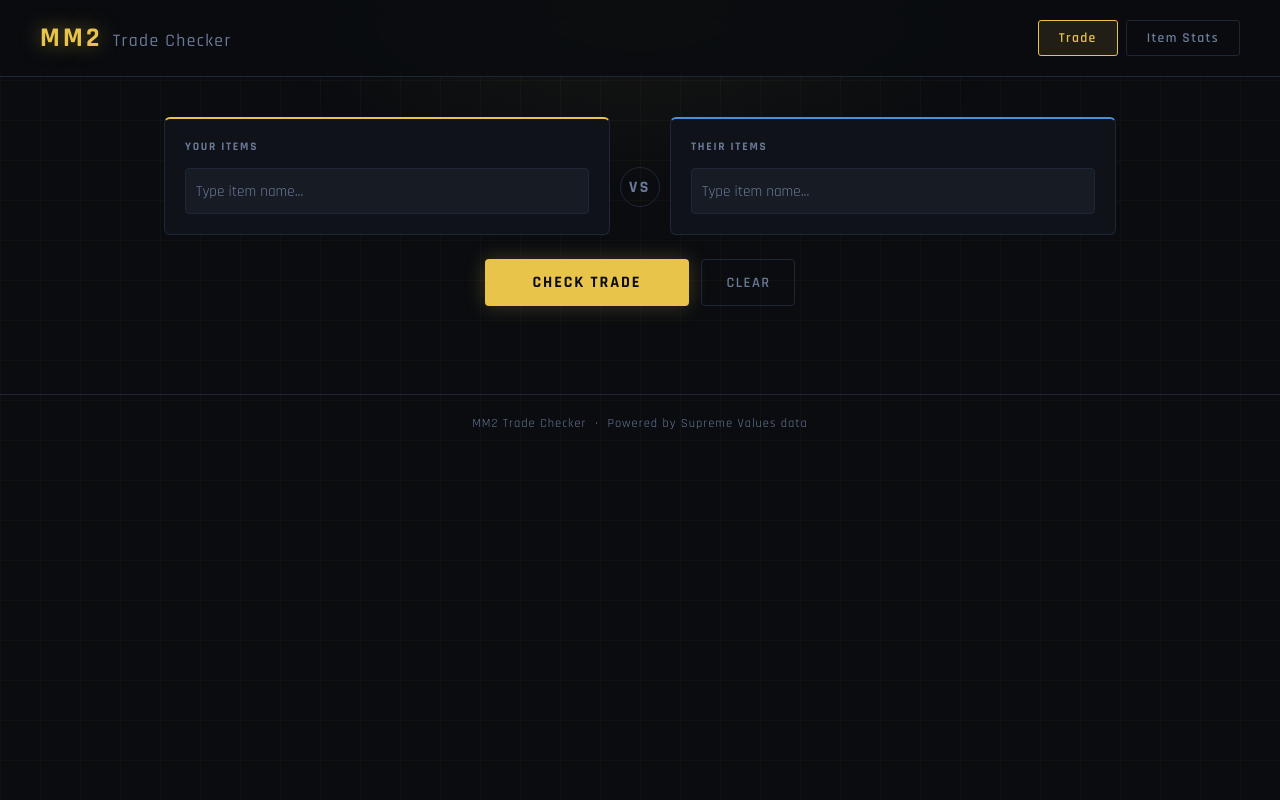
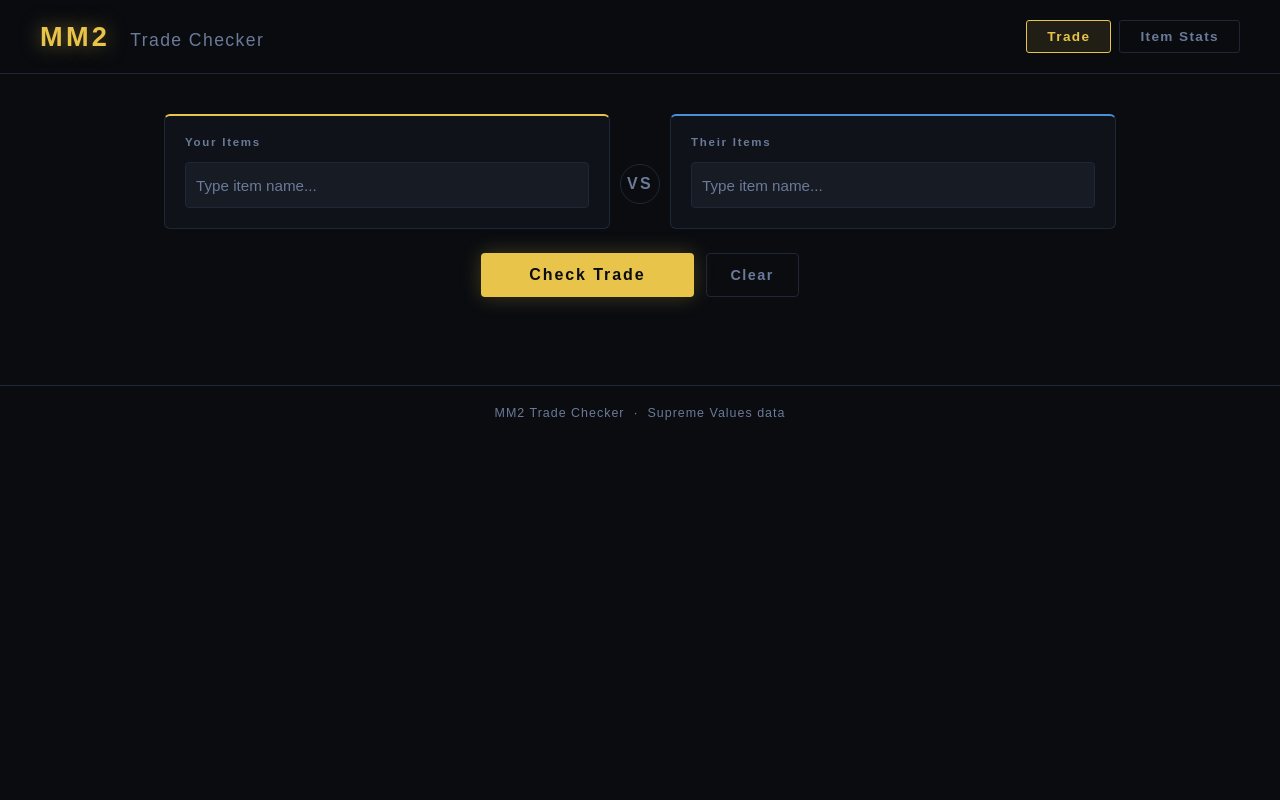
Before and after one commit to TheTwixBar/mm2-trade-checker, a Flask app: page / in a window 1280 px wide. Run offline with Flask 3, Linux system fonts and the light colour scheme.

Commit message:
Update index.html

```diff
--- a/templates/index.html
+++ b/templates/index.html
@@ -4,19 +4,21 @@
   <meta charset="UTF-8"/>
   <meta name="viewport" content="width=device-width, initial-scale=1.0"/>
   <title>MM2 Trade Checker</title>
-  <link rel="icon" type="image/x-icon" href="https://i.imgur.com/5idli1e.png">
+  <link rel="icon" type="image/svg+xml" href="/static/favicon.svg"/>
   <link rel="preconnect" href="https://fonts.googleapis.com">
-  <link href="https://fonts.googleapis.com/css2?family=Rajdhani:wght@400;500;600;700&family=Share+Tech+Mono&display=swap" rel="stylesheet">
+  <link href="https://fonts.googleapis.com/css2?family=Bebas+Neue&family=Barlow+Condensed:wght@400;500;600;700&family=Share+Tech+Mono&display=swap" rel="stylesheet">
   <link rel="stylesheet" href="/static/css/style.css"/>
 </head>
 <body>
-
-  <div class="bg-grid"></div>
-  <div class="bg-glow"></div>
+  <div class="bg-texture"></div>
+  <div class="bg-scratches"></div>
+  <div class="bg-vignette"></div>
+  <div class="bg-hotspot"></div>
 
   <header>
     <div class="logo">
       <span class="logo-mm2">MM2</span>
+      <span class="logo-sep"></span>
       <span class="logo-trade">Trade Checker</span>
     </div>
     <nav>
@@ -26,121 +28,76 @@
   </header>
 
   <main>
-
     <!-- ── TRADE TAB ── -->
     <section class="tab active" id="tab-trade">
       <div class="card-row">
-
         <div class="trade-card yours">
-          <div class="card-label">YOUR ITEMS</div>
+          <div class="card-label">Your Items</div>
           <div class="tag-input-wrapper" id="yours-tags">
             <input type="text" id="yours-input" placeholder="Type item name..." autocomplete="off"/>
           </div>
           <ul class="suggestions" id="yours-suggestions"></ul>
         </div>
-
         <div class="vs-col">
-          <div class="vs-badge">VS</div>
+          <div class="vs-badge"><span>VS</span></div>
         </div>
-
         <div class="trade-card theirs">
-          <div class="card-label">THEIR ITEMS</div>
+          <div class="card-label">Their Items</div>
           <div class="tag-input-wrapper" id="theirs-tags">
             <input type="text" id="theirs-input" placeholder="Type item name..." autocomplete="off"/>
           </div>
           <ul class="suggestions" id="theirs-suggestions"></ul>
         </div>
-
       </div>
 
       <div class="check-row">
-        <button id="check-btn">CHECK TRADE</button>
-        <button id="clear-btn" class="clear-btn">CLEAR</button>
+        <button id="check-btn">Check Trade</button>
+        <button id="clear-btn" class="clear-btn">Clear</button>
       </div>
 
       <div id="trade-error" class="error-msg hidden"></div>
 
       <div id="result-panel" class="result-panel hidden">
         <div class="result-verdict" id="result-verdict"></div>
-
+        <div class="result-body">
           <div class="result-grid">
             <div class="stat-block">
-            <div class="stat-title">MM2 VALUE</div>
-            <div class="stat-row">
-              <span class="label">You</span>
-              <span class="value" id="r-your-raw"></span>
+              <div class="stat-title">MM2 Value</div>
+              <div class="stat-row"><span class="label">You</span><span class="value" id="r-your-raw"></span></div>
+              <div class="stat-row"><span class="label">Them</span><span class="value" id="r-their-raw"></span></div>
+              <div class="stat-row diff-row"><span class="label">Diff</span><span class="value" id="r-raw-diff"></span></div>
             </div>
-            <div class="stat-row">
-              <span class="label">Them</span>
-              <span class="value" id="r-their-raw"></span>
+            <div class="stat-block">
+              <div class="stat-title">AI Score</div>
+              <div class="stat-row"><span class="label">You</span><span class="value" id="r-your-ai"></span></div>
+              <div class="stat-row"><span class="label">Them</span><span class="value" id="r-their-ai"></span></div>
+              <div class="stat-row diff-row"><span class="label">Diff</span><span class="value" id="r-ai-diff"></span></div>
             </div>
-            <div class="stat-row diff-row">
-              <span class="label">Diff</span>
-              <span class="value" id="r-raw-diff"></span>
+            <div class="stat-block">
+              <div class="stat-title">Demand</div>
+              <div class="stat-row"><span class="label">You</span><span class="value" id="r-your-demand"></span></div>
+              <div class="stat-row"><span class="label">Them</span><span class="value" id="r-their-demand"></span></div>
+              <div class="stat-row diff-row"><span class="label">Diff</span><span class="value" id="r-demand-diff"></span></div>
+            </div>
+            <div class="stat-block">
+              <div class="stat-title">Rarity</div>
+              <div class="stat-row"><span class="label">You</span><span class="value" id="r-your-rarity"></span></div>
+              <div class="stat-row"><span class="label">Them</span><span class="value" id="r-their-rarity"></span></div>
+              <div class="stat-row diff-row"><span class="label">Diff</span><span class="value" id="r-rarity-diff"></span></div>
             </div>
           </div>
-
-          <div class="stat-block">
-            <div class="stat-title">AI SCORE</div>
-            <div class="stat-row">
-              <span class="label">You</span>
-              <span class="value" id="r-your-ai"></span>
-            </div>
-            <div class="stat-row">
-              <span class="label">Them</span>
-              <span class="value" id="r-their-ai"></span>
-            </div>
-            <div class="stat-row diff-row">
-              <span class="label">Diff</span>
-              <span class="value" id="r-ai-diff"></span>
-            </div>
-          </div>
-
-          <div class="stat-block">
-            <div class="stat-title">DEMAND</div>
-            <div class="stat-row">
-              <span class="label">You</span>
-              <span class="value" id="r-your-demand"></span>
-            </div>
-            <div class="stat-row">
-              <span class="label">Them</span>
-              <span class="value" id="r-their-demand"></span>
-            </div>
-            <div class="stat-row diff-row">
-              <span class="label">Diff</span>
-              <span class="value" id="r-demand-diff"></span>
-            </div>
-          </div>
-
-          <div class="stat-block">
-            <div class="stat-title">RARITY</div>
-            <div class="stat-row">
-              <span class="label">You</span>
-              <span class="value" id="r-your-rarity"></span>
-            </div>
-            <div class="stat-row">
-              <span class="label">Them</span>
-              <span class="value" id="r-their-rarity"></span>
-            </div>
-            <div class="stat-row diff-row">
-              <span class="label">Diff</span>
-              <span class="value" id="r-rarity-diff"></span>
-            </div>
-          </div>
-        </div>
-
           <div class="stability-row">
             <div class="stab-block">
-            <div class="stab-label">YOUR STABILITY</div>
+              <div class="stab-label">Your Stability</div>
               <div id="r-your-stab" class="stab-tags"></div>
             </div>
             <div class="stab-block">
-            <div class="stab-label">THEIR STABILITY</div>
+              <div class="stab-label">Their Stability</div>
               <div id="r-their-stab" class="stab-tags"></div>
             </div>
           </div>
-
           <div id="r-warnings" class="warnings"></div>
+        </div>
       </div>
     </section>
 
@@ -151,47 +108,24 @@
           <input type="text" id="stats-input" placeholder="Search for an item..." autocomplete="off"/>
           <ul class="suggestions" id="stats-suggestions"></ul>
         </div>
-        <button id="stats-btn">LOOK UP</button>
+        <button id="stats-btn">Look Up</button>
       </div>
-
       <div id="stats-error" class="error-msg hidden"></div>
-
       <div id="stats-panel" class="stats-panel hidden">
         <div class="stats-name" id="s-name"></div>
         <div class="stats-grid">
-          <div class="stats-tile">
-            <div class="tile-label">VALUE</div>
-            <div class="tile-value" id="s-value"></div>
-          </div>
-          <div class="stats-tile">
-            <div class="tile-label">RANGE</div>
-            <div class="tile-value" id="s-range"></div>
-          </div>
-          <div class="stats-tile">
-            <div class="tile-label">DEMAND</div>
-            <div class="tile-value" id="s-demand"></div>
-          </div>
-          <div class="stats-tile">
-            <div class="tile-label">RARITY</div>
-            <div class="tile-value" id="s-rarity"></div>
-          </div>
-          <div class="stats-tile">
-            <div class="tile-label">STABILITY</div>
-            <div class="tile-value" id="s-stability"></div>
-          </div>
-          <div class="stats-tile highlight">
-            <div class="tile-label">AI SCORE</div>
-            <div class="tile-value" id="s-ai"></div>
-          </div>
+          <div class="stats-tile"><div class="tile-label">Value</div><div class="tile-value" id="s-value"></div></div>
+          <div class="stats-tile"><div class="tile-label">Range</div><div class="tile-value" id="s-range"></div></div>
+          <div class="stats-tile"><div class="tile-label">Demand</div><div class="tile-value" id="s-demand"></div></div>
+          <div class="stats-tile"><div class="tile-label">Rarity</div><div class="tile-value" id="s-rarity"></div></div>
+          <div class="stats-tile"><div class="tile-label">Stability</div><div class="tile-value" id="s-stability"></div></div>
+          <div class="stats-tile highlight"><div class="tile-label">AI Score</div><div class="tile-value" id="s-ai"></div></div>
         </div>
       </div>
     </section>
-
   </main>
 
-  <footer>
-    MM2 Trade Checker &nbsp;·&nbsp; Powered by Supreme Values data
-  </footer>
+  <footer>MM2 Trade Checker &nbsp;·&nbsp; Supreme Values data</footer>
 
   <script src="/static/js/main.js"></script>
 </body>
```
Lines whose indentation alone changed are shown as unchanged.
